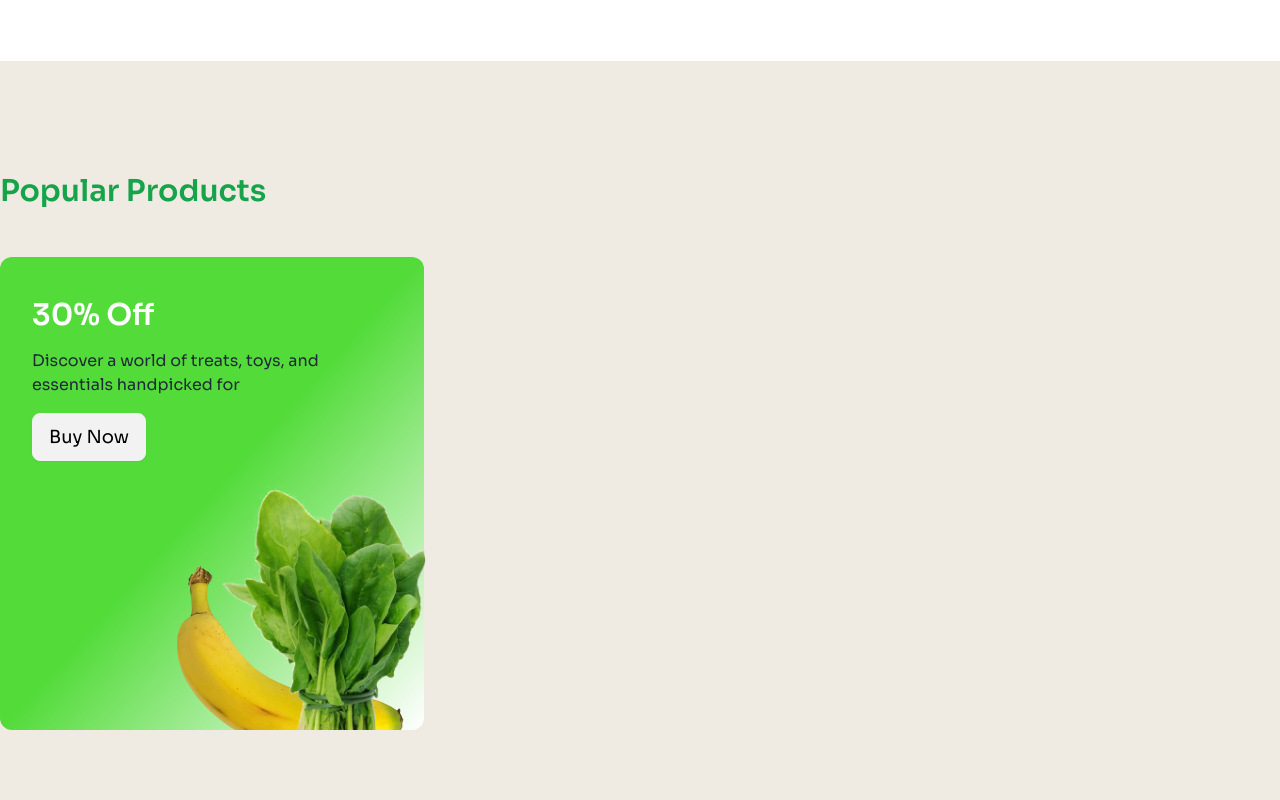
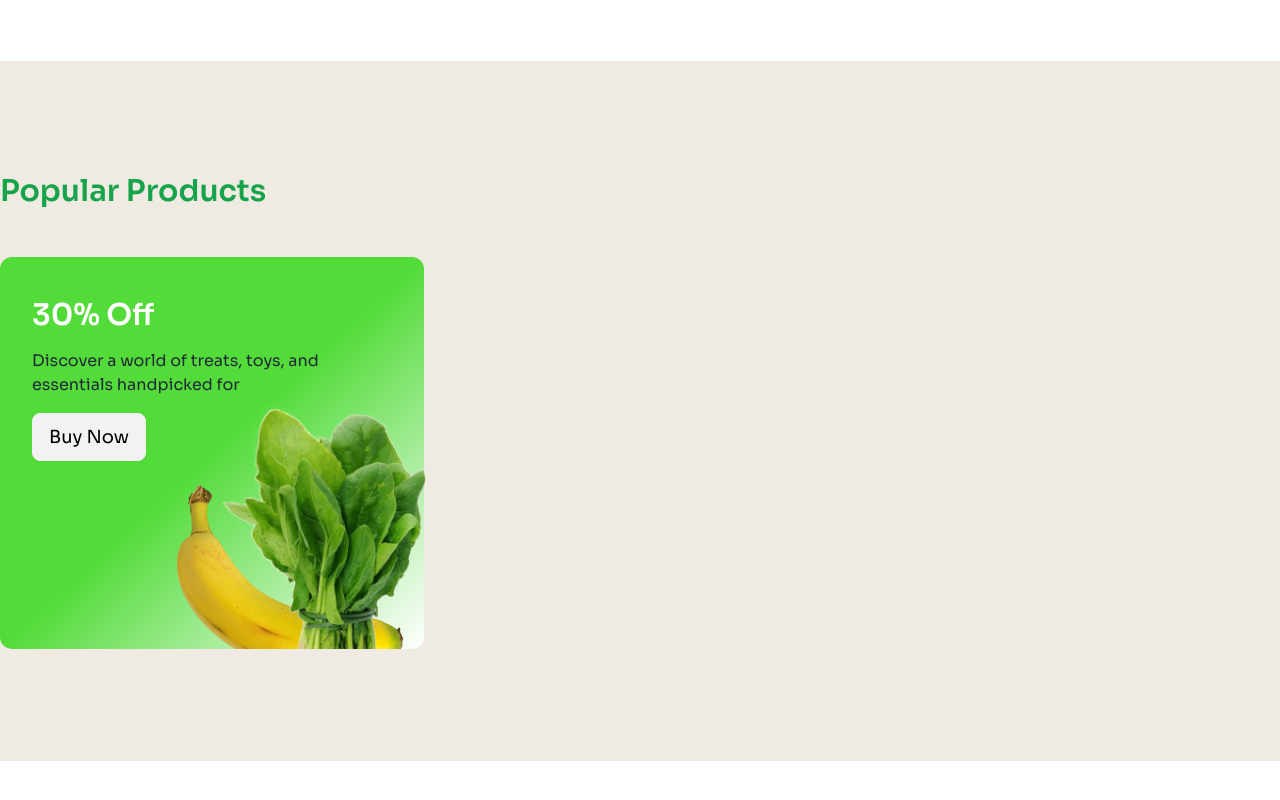
Before and after one commit to mushfiqueraiyan/natures-platter, a plain HTML site: page index.html in a window 1280 px wide. Shown: the part 1894-2694 px from the top of the page. After the commit the page ends 2655 px from the top, so only its background shows below. Drawn offline with nearby package versions, Linux system fonts and the light colour scheme; a web font is replaced by a local one.

Commit message:
some minor changes on popular product section

```diff
--- a/index.html
+++ b/index.html
@@ -111,10 +111,12 @@
             <div class="pt-28 pb-28 max-w-7xl mx-auto">
                 <h2 class="text-green-600 text-3xl font-semibold">Popular Products</h2>
                 <div class="grid grid-cols-2 mt-12 items-center justify-center">
-                    <div class="w-[424px] space-y-4 bg-gradient-to-br from-[#53db3a] to-white via-[#53db3a] pt-10 pl-8 pb-0 rounded-xl">
-                        <h2 class="text-3xl font-semibold text-white">30% Off</h2>
+                    <div class="w-[424px] bg-gradient-to-br from-[#53db3a] to-white via-[#53db3a] pt-10 pl-8 pb-0 rounded-xl">
+                        <div class="mb-[-65px] space-y-4">
+                          <h2 class="text-3xl font-semibold text-white">30% Off</h2>
                         <p>Discover a world of treats, toys, and <br> essentials handpicked for</p>
                         <button class="btn font-normal text-lg text-black">Buy Now</button>
+                        </div>
                         <img src="assets/vegetable-offer.png" alt="" class="ml-32">
                     </div>
                 </div>
```
